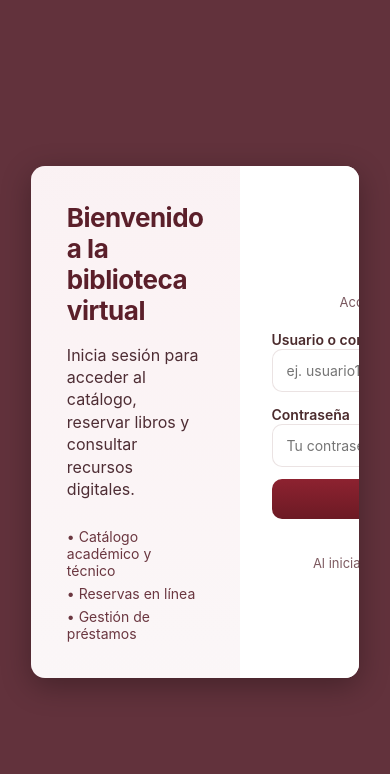
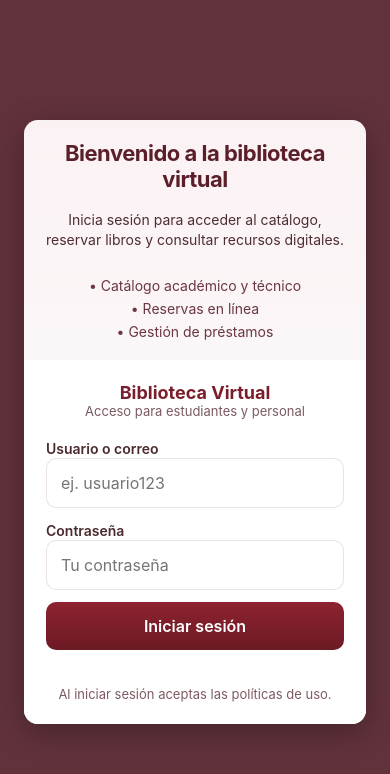
Before and after one commit to leonardosalgado791-hue/Biblioteca-online, a plain HTML site: page login.html in a window 390 px wide. Drawn offline with Linux system fonts and the light colour scheme.

Commit message:
Update login.html

```diff
--- a/login.html
+++ b/login.html
@@ -144,6 +144,43 @@
       color: #7d5a60;
       margin-top: 10px;
     }
+
+    /* === Diseño para teléfonos (responsive) === */
+@media (max-width: 700px) {
+  .card {
+    grid-template-columns: 1fr; /* Pasa a una sola columna */
+    width: 100%;
+  }
+
+  .hero {
+    padding: 20px;
+    text-align: center;
+  }
+
+  .hero h1 {
+    font-size: 22px;
+  }
+
+  .hero p {
+    font-size: 14px;
+  }
+
+  .form-wrap {
+    padding: 22px;
+  }
+
+  input[type="text"],
+  input[type="password"] {
+    font-size: 16px;
+    padding: 14px;
+  }
+
+  .btn {
+    padding: 14px;
+    font-size: 16px;
+  }
+}
+
   </style>
 </head>
 
```
